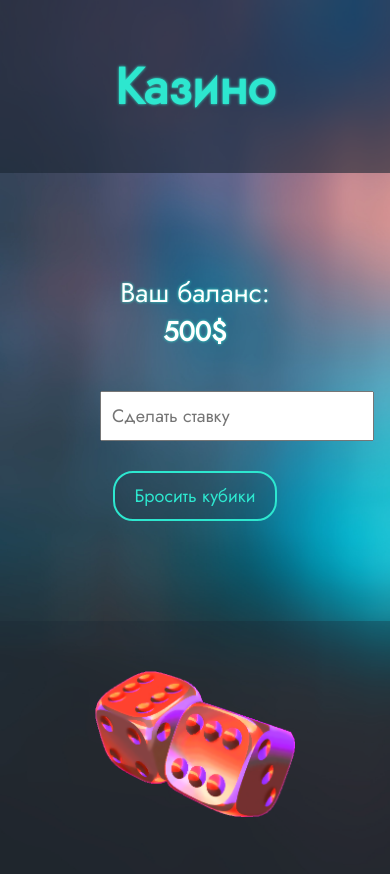
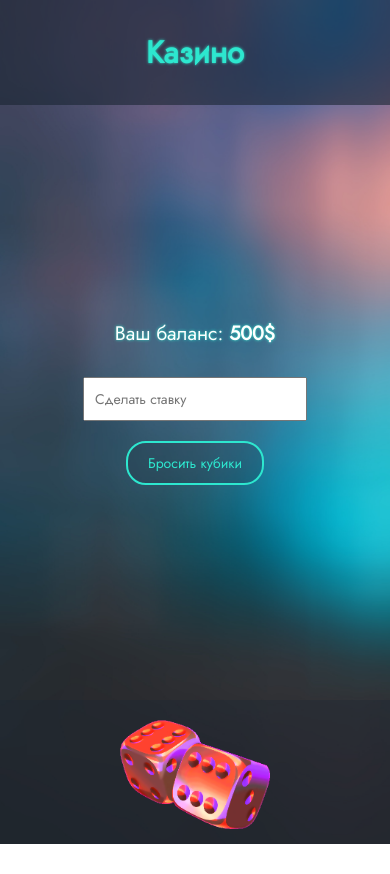
Before and after one commit to sasha-odintsov/casino, a website: page index.html in a window 390 px wide. After the commit the page ends 844 px from the top, so only its background shows below. Drawn offline with Linux system fonts and the light colour scheme.

Commit message:
Improvement style

```diff
--- a/style/main.scss
+++ b/style/main.scss
@@ -3,7 +3,7 @@ $colorDesc: #252525;
 $backgroundDark: #192533;
 
 html {
-    font-size: 18px;
+    font-size: 16px;
 }
 
 body {
@@ -14,51 +14,61 @@ body {
     font-size: 1rem;
 }
 
+// wrapper
+
 .wrapper {
     background-image: url(../img/blur-back.jpg);
     background-size: cover;
     text-align: center;
+    height: 100vh;
+    display: flex;
+    flex-direction: column;
+    justify-content: space-between;
+
+    // header
 
     .header {
        background-color: rgba($backgroundDark, $alpha: .6);
 
         .header-title {
             margin: 0;
-            padding: 50px;
+            padding: 40px;
             color: $colorMain;
-            font-size: 2.8rem;
+            font-size: 2.2rem;
             font-weight: bold;
             text-shadow: 0px 0px 3px $colorMain;
         }
     }
 
+    // sections
+
     #bet-form,
     #bet-result,
     #bet-point {
-        margin: 100px;
+        margin: 10px;
 
         .section-title {
             color: #fff;
             font-weight: normal;
-            margin-bottom: 40px;
-            font-size: 1.5rem;
+            margin: 0 0 30px 0;
+            font-size: 1.4rem;
             text-shadow: 0px 0px 3px $colorMain;
         }
 
         .section-description, #result-text {
-            font-size: 1.1rem;
-            text-shadow: 0px 0px 6px $colorMain;
+            font-size: 1rem;
+            text-shadow: 0px 0px 8px $colorMain;
             color: $colorDesc;
-            margin: 20px;
+            margin: 15px;
         }
 
         #bet {
-            width: 250px;
+            width: 200px;
             padding: 10px;
             font-family: 'Jost',
             sans-serif;
             font-size: 1rem;
-            margin-bottom: 30px;
+            margin-bottom: 20px;
             color: $colorDesc;
         }
 
@@ -86,15 +96,17 @@ body {
         }
     }
 
+    // footer
+
     .footer {
         background-color: rgba($backgroundDark, $alpha: .3);
 
         .footer__item {
-            width: 50%;
-            min-width: 200px;
-            max-width: 300px;
+            width: 40%;
+            min-width: 150px;
+            max-width: 250px;
             margin: 0 auto;
-            padding: 50px;
+            padding: 10px;
 
             .footer__img {
                 width: 100%;
@@ -102,3 +114,24 @@ body {
         }
     }
 }
+
+@media screen and (max-width: 720px) {
+    html {
+        font-size: 14px;
+    }
+
+    .wrapper {
+        .header {
+            .header-title {
+                padding: 30px;
+            }
+        }
+
+        .footer {
+            .footer__item {
+                width: 30%;
+                padding-top: 20px;
+            }
+        }
+    }
+}
```
Also changed, not shown: style/main.css, 1 other file.
